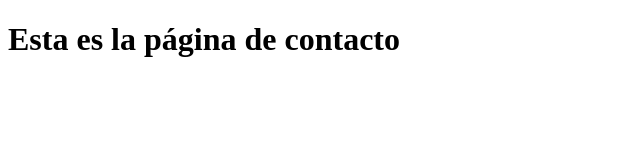
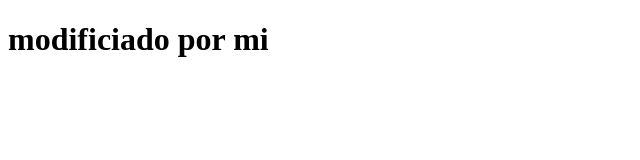
Before and after one commit to Guirecam/proyectodeprueba, a plain HTML site: page contacto.html in a window 1280 px wide. Shown: the whole page, without its empty margins (0-640 px from the left). Drawn offline with Linux system fonts and the light colour scheme.

Commit message:
Actualizo el fichero contacto.html

```diff
--- a/contacto.html
+++ b/contacto.html
@@ -6,6 +6,6 @@
     <title>Página de contacto</title>
 </head>
 <body>
-  <h1>Esta es la página de contacto</h1>
+  <h1>modificiado por mi</h1>
 </body>
 </html>
```
